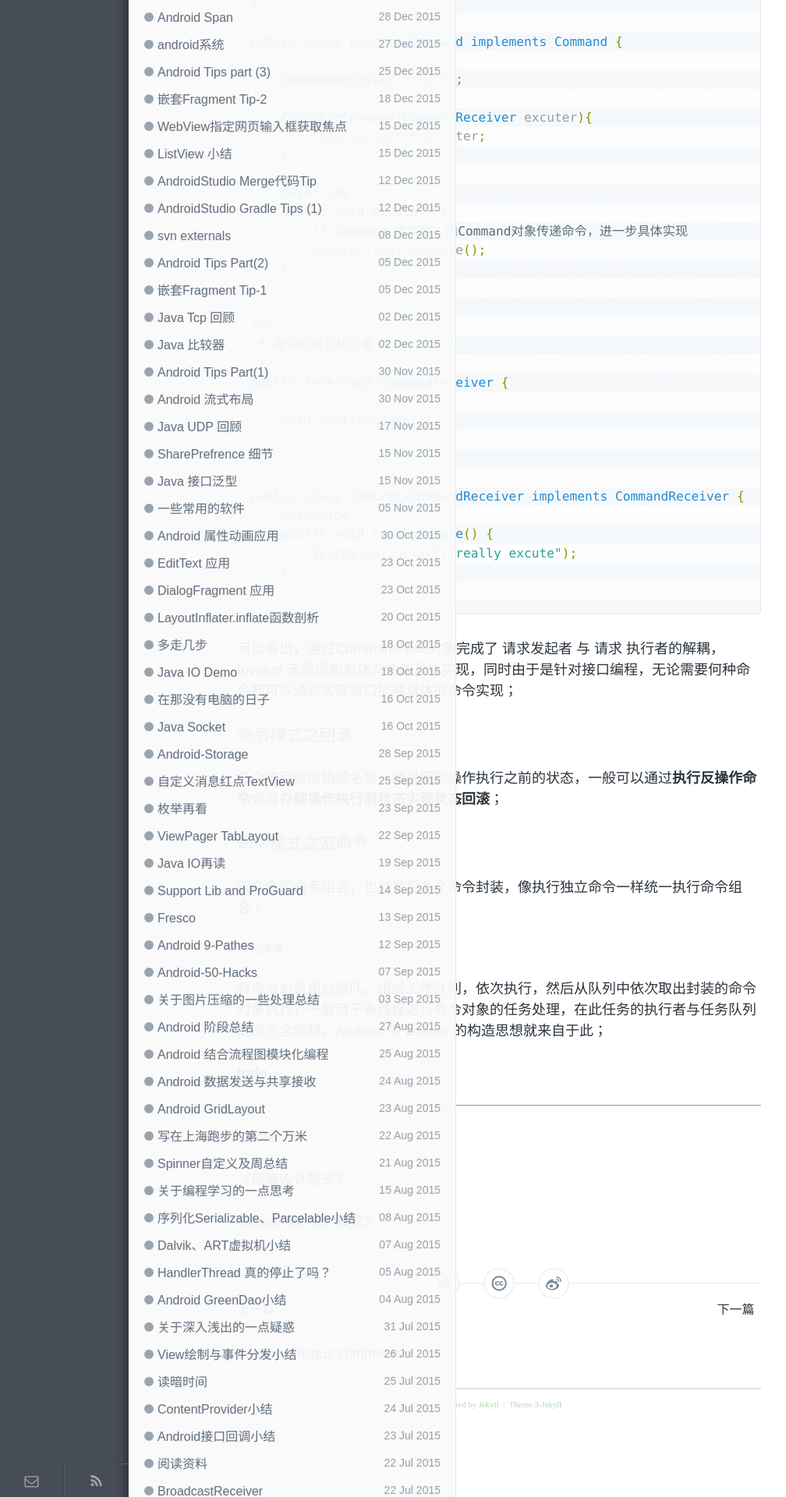
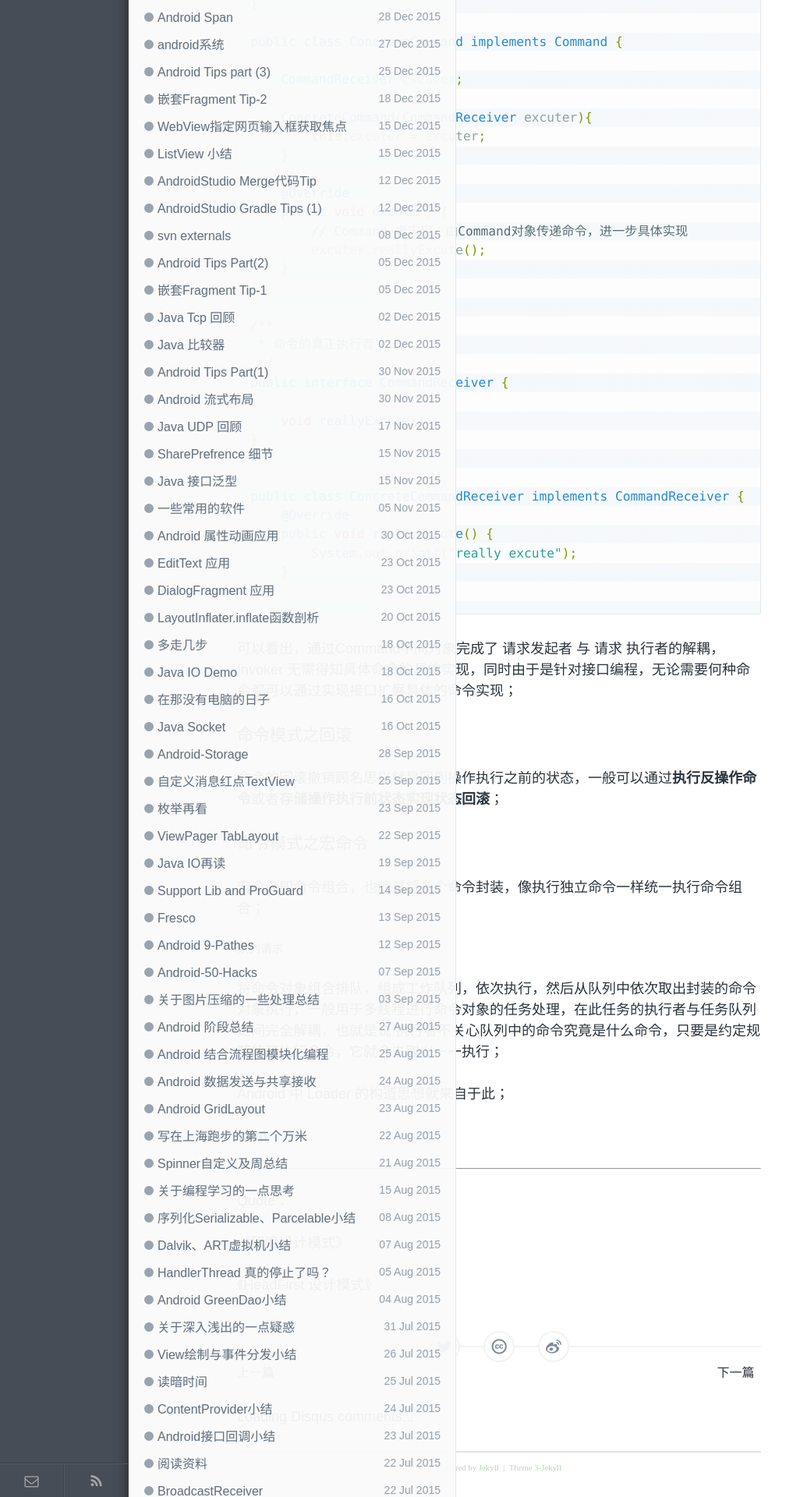
Before and after one commit to enlipan/enlipan.github.io, a Jekyll site: the page built from _posts/2016-01-25-java-patterns-command.md, in a window 1280 px wide. Shown: the part 1014-2934 px from the top of the page at 78% size, without its empty margins (0-1008 px from the left). Built offline with Jekyll 4.4.1, drawn with Linux system fonts in a browser that asks for light colours; nearby versions of some CDN libraries; comment, search, counter and statistics services are not loaded.

Commit message:
modify pages java patterns command

```diff
--- a/_posts/2016-01-25-java-patterns-command.md
+++ b/_posts/2016-01-25-java-patterns-command.md
@@ -84,7 +84,9 @@ public class ConcreteCommandReceiver implements CommandReceiver {
 
 ##### 队列请求
 
-将命令对象组合排队，组成工作队列，依次执行，然后从队列中依次取出封装的命令对象执行，一般用于多线程进行命令对象的任务处理，在此任务的执行者与任务队列之间完全解耦，Android 中 Loader 的构造思想就来自于此；
+将命令对象组合排队，组成工作队列，依次执行，然后从队列中依次取出封装的命令对象执行，一般用于多线程进行命令对象的任务处理，在此任务的执行者与任务队列之间完全解耦，也就是说 执行者不关心队列中的命令究竟是什么命令，只要是约定规范的可执行命令，它就会去取出一一执行；
+
+Android 中 Loader 的构造思想就来自于此；
 
 
 **todo**
```
